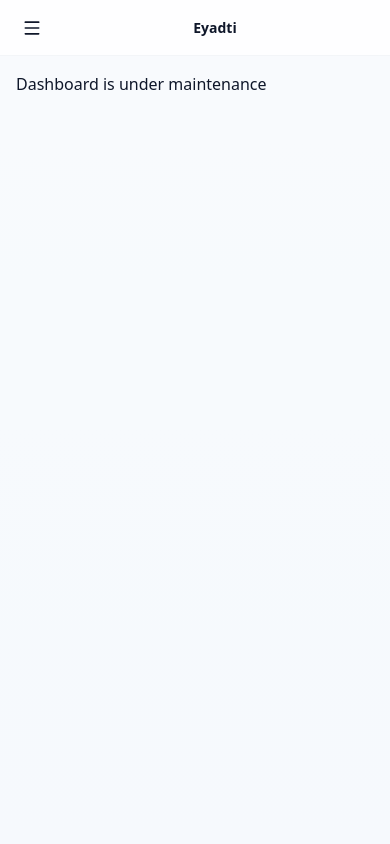
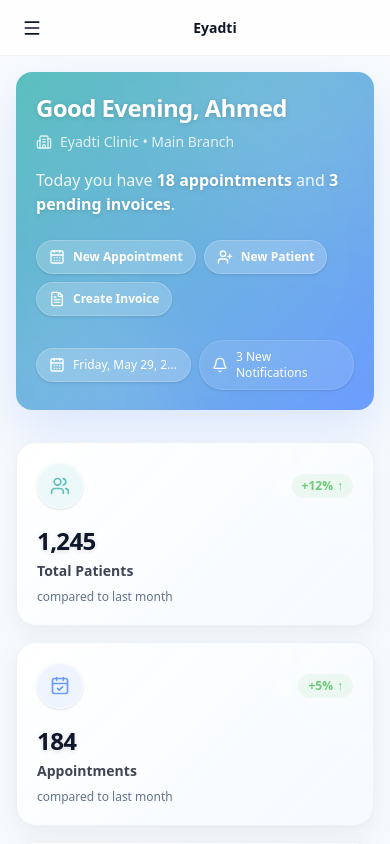
Before and after one commit to devcore-developer/Eyadti-System, a Next.js app: page / in a window 390 px wide. Built offline with nearby package versions, Linux system fonts and the light colour scheme; no server answers.

Commit message:
Update page.tsx

```diff
--- a/src/app/(dashboard)/page.tsx
+++ b/src/app/(dashboard)/page.tsx
@@ -1,3 +1,47 @@
-export default function TestDashboardPage() {
-  return <div>Dashboard is under maintenance</div>;
+// src/app/(dashboard)/page.tsx
+
+import { HeroWelcome } from "@/components/dashboard/hero-welcome"
+import { KPICards } from "@/components/dashboard/kpi-cards"
+import { AnalyticsCharts } from "@/components/dashboard/analytics-charts"
+import { RecentActivity } from "@/components/dashboard/recent-activity"
+import { UpcomingAppointments } from "@/components/dashboard/upcoming-appointments"
+import { TopDoctors } from "@/components/dashboard/top-doctors"
+import { QuickActions } from "@/components/dashboard/quick-actions"
+
+export default function DashboardPage() {
+  const mockActivityData = {
+    patients: [],
+    appointments: [],
+    invoices: []
+  };
+
+  return (
+    <div className="space-y-8 animate-fade">
+      <HeroWelcome
+        doctorName="Ahmed"
+        clinicName="Eyadti Clinic"
+        branchName="Main Branch"
+        appointmentsCount={18}
+        pendingInvoices={3}
+      />
+
+      <KPICards />
+
+      <div className="grid grid-cols-1 lg:grid-cols-3 gap-8">
+        <div className="lg:col-span-2 space-y-8">
+          <AnalyticsCharts />
+        </div>
+
+        <div className="space-y-8">
+          <UpcomingAppointments />
+          {/* تم تمرير doctors كـ Array فاضي عشان يحل الـ TypeScript Error */}
+          <TopDoctors doctors={[]} />
+        </div>
+      </div>
+
+      <RecentActivity {...mockActivityData} />
+
+      <QuickActions />
+    </div>
+  )
 }
```
